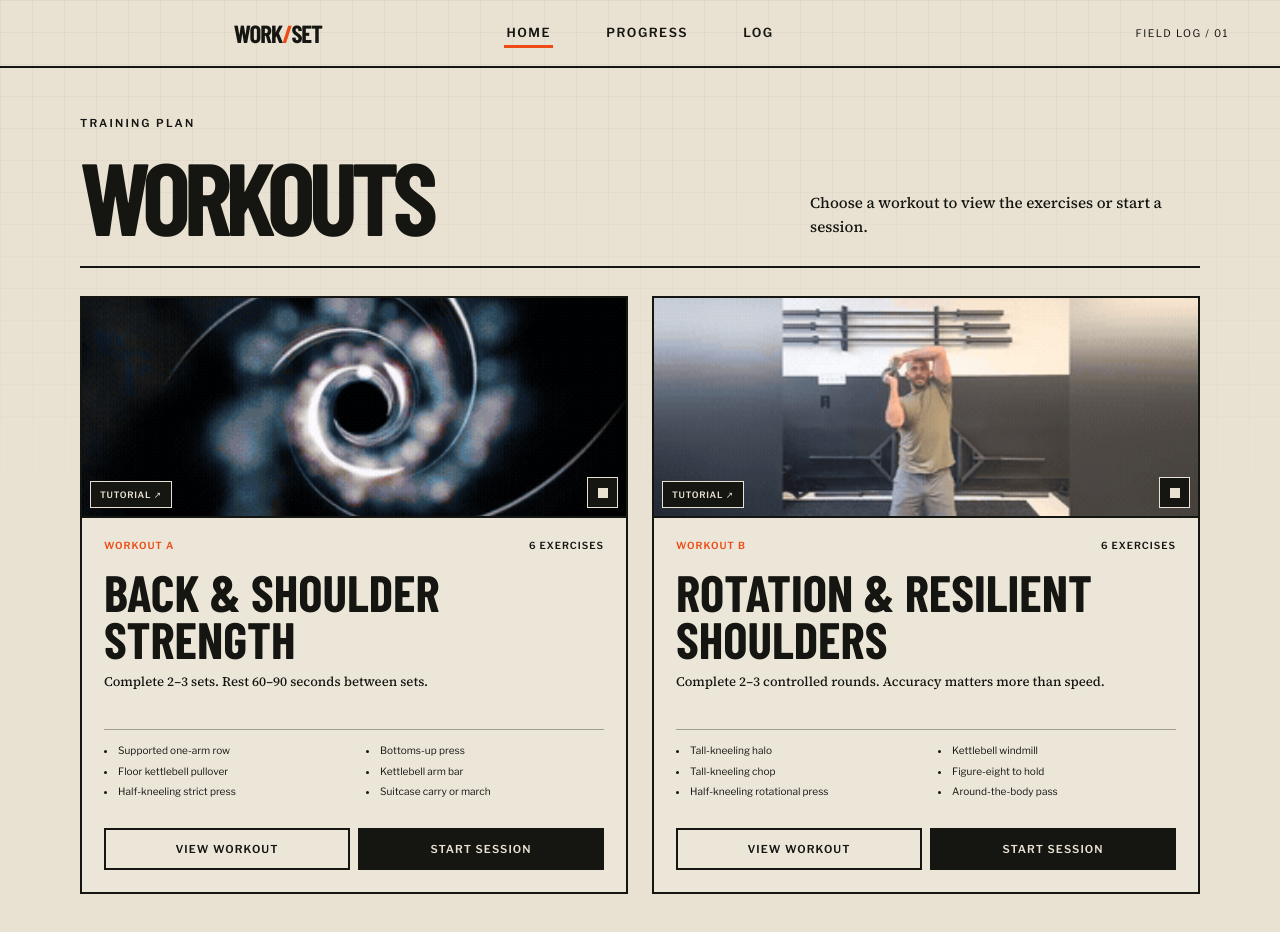
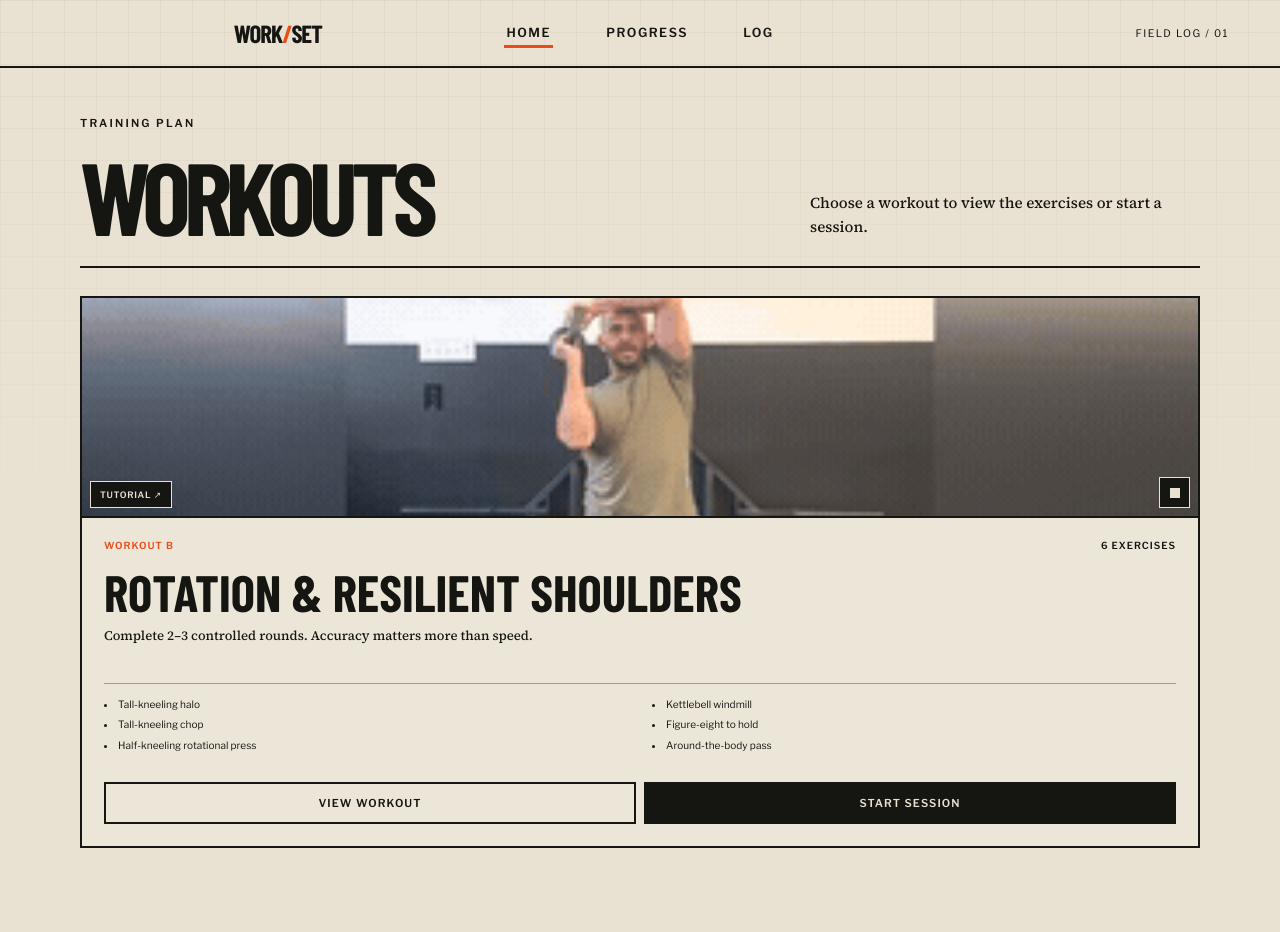
Before and after one commit to chubi-x/workout_tracker, a React (Vite) app: page / in a window 1280 px wide. Shown: the top 932 px of the page. Built offline with nearby package versions, Linux system fonts and the light colour scheme; a web font is replaced by a local one.

Commit message:
remove workout a

```diff
--- a/src/data.js
+++ b/src/data.js
@@ -1,65 +1,4 @@
 export const exercises = [
-  {
-    id: 'supported-one-arm-row',
-    name: 'Supported one-arm row',
-    prescription: '8–12 / side',
-    mode: 'reps',
-    cue: 'Brace your free hand on a sturdy surface. Pull toward your hip and pause for two seconds at the top.',
-    tags: ['Upper back', 'Lats'],
-    media: '/media/supported-one-arm-row.gif',
-    source: 'https://www.youtube.com/watch?v=mt7j2azpbKg',
-  },
-  {
-    id: 'floor-kettlebell-pullover',
-    name: 'Floor kettlebell pullover',
-    prescription: '8–12 reps',
-    mode: 'reps',
-    cue: 'Keep your ribs down. Only lower the bell as far as you can without arching your lower back.',
-    tags: ['Lats', 'Shoulders'],
-    media: '/media/floor-kettlebell-pullover.gif',
-    source: 'https://www.youtube.com/watch?v=ZDwGVX0w7k4',
-  },
-  {
-    id: 'half-kneeling-strict-press',
-    name: 'Half-kneeling strict press',
-    prescription: '5–8 / side',
-    mode: 'reps',
-    cue: 'Squeeze the bell firmly, keep your ribs stacked over your pelvis and press without leaning sideways.',
-    tags: ['Shoulders', 'Core control'],
-    media: '/media/half-kneeling-strict-press.gif',
-    source: 'https://www.youtube.com/watch?v=wlAJN3GzJWA',
-  },
-  {
-    id: 'bottoms-up-press',
-    name: 'Bottoms-up press',
-    prescription: '5–8 / side',
-    mode: 'reps',
-    cue: 'Use a light bell. Crush the handle, keep your wrist vertical and press without letting the bell tip.',
-    tags: ['Shoulder stability', 'Grip'],
-    media: '/media/bottoms-up-press.gif',
-    source: 'https://www.youtube.com/watch?v=UCkeocW0BdI',
-  },
-  {
-    id: 'kettlebell-arm-bar',
-    name: 'Kettlebell arm bar',
-    prescription: '3 slow reps / side',
-    mode: 'reps',
-    cue: 'Move slowly and keep the loaded arm vertical. Treat it as controlled shoulder practice, not an aggressive stretch.',
-    tags: ['Shoulder control', 'Thoracic rotation'],
-    media: '/media/kettlebell-arm-bar.gif',
-    source: 'https://www.youtube.com/watch?v=4Ll2Q_vwEG8',
-  },
-  {
-    id: 'suitcase-carry-or-march',
-    name: 'Suitcase carry or march',
-    prescription: '30–45 sec / side',
-    mode: 'duration',
-    targetDuration: 30,
-    cue: 'Stand tall without leaning away from the bell. Walk slowly, or march in place if space is limited.',
-    tags: ['Grip', 'Anti-rotation'],
-    media: '/media/suitcase-carry-or-march.gif',
-    source: 'https://www.youtube.com/watch?v=mDmDQm3152E',
-  },
   {
     id: 'tall-kneeling-halo',
     name: 'Tall-kneeling halo',
@@ -124,17 +63,10 @@ export const exercises = [
 
 export const workouts = [
   {
-    id: 'workout-a',
-    label: 'A',
-    name: 'Back & shoulder strength',
-    note: 'Complete 2–3 sets. Rest 60–90 seconds between sets.',
-    exerciseIds: exercises.slice(0, 6).map(({ id }) => id),
-  },
-  {
     id: 'workout-b',
     label: 'B',
     name: 'Rotation & resilient shoulders',
     note: 'Complete 2–3 controlled rounds. Accuracy matters more than speed.',
-    exerciseIds: exercises.slice(6).map(({ id }) => id),
+    exerciseIds: exercises.map(({ id }) => id),
   },
 ]
--- a/src/styles.css
+++ b/src/styles.css
@@ -108,7 +108,7 @@ h1 em { color: var(--orange); font-style: italic; }
 .app-page-header { display: flex; align-items: end; justify-content: space-between; gap: 40px; padding-bottom: 28px; border-bottom: 2px solid var(--ink); }
 .app-page-header h1, .detail-header h1 { margin: 0; font-size: clamp(3.8rem, 8vw, 7rem); line-height: .82; }
 .app-page-header > p { max-width: 390px; margin: 0; font: 500 .95rem/1.55 'Source Serif 4', serif; }
-.workout-overview { display: grid; grid-template-columns: repeat(2, minmax(0, 1fr)); gap: 24px; padding-top: 28px; }
+.workout-overview { display: grid; grid-template-columns: minmax(0, 1fr); gap: 24px; padding-top: 28px; }
 .workout-card { display: grid; grid-template-rows: 220px 1fr auto; border: 2px solid var(--ink); background: rgb(255 255 255 / 16%); }
 .workout-card .media-frame { min-height: 0; border-bottom: 2px solid var(--ink); }
 .workout-card-copy { padding: 22px; }
```
Also changed, not shown: 1 other file (tests, documents, lock files or other folders).
